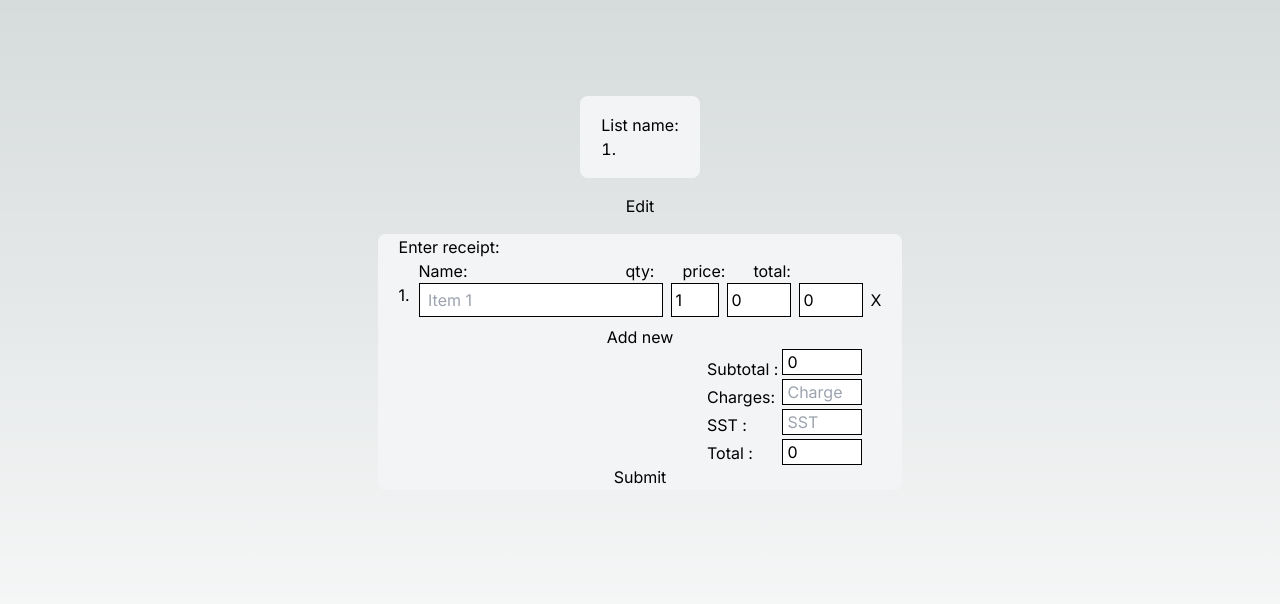
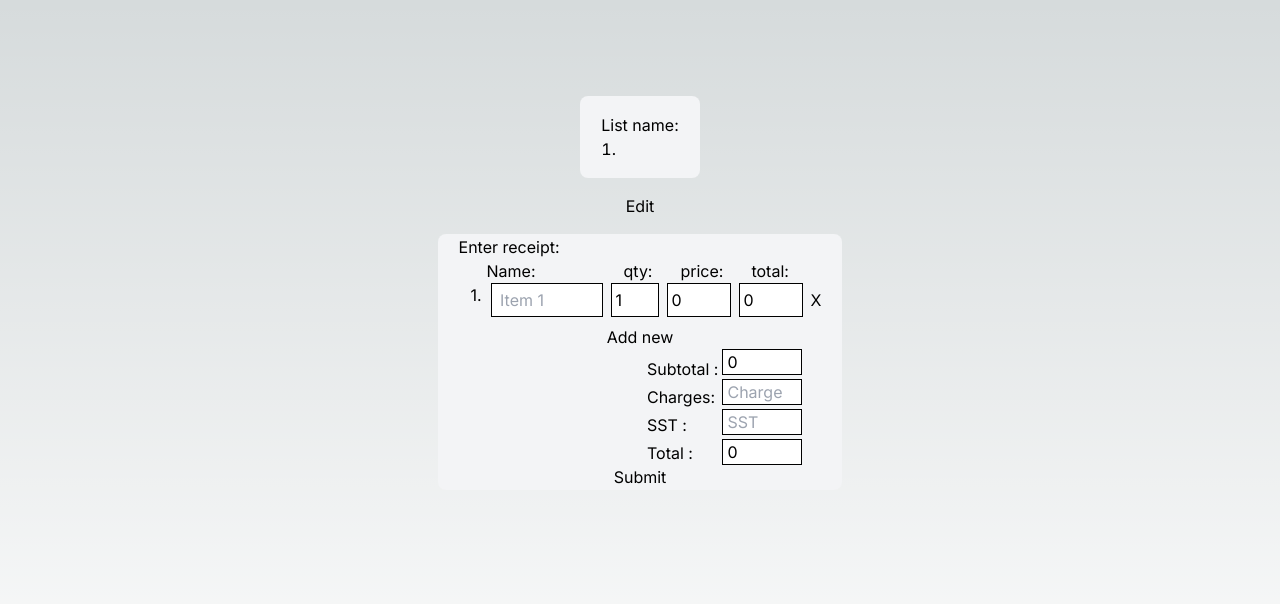
Before and after one commit to hasifjasmi/bs, a Next.js app: page /receipt in a window 1280 px wide. Shown: the top 604 px of the page. Built offline with nearby package versions, Linux system fonts and the light colour scheme.

Commit message:
fixed display

```diff
--- a/app/InputItems.jsx
+++ b/app/InputItems.jsx
@@ -11,10 +11,10 @@ export default function InputItems({
 
   return (
     <div className="input-group">
-      <div className="flex flex-row gap-2 pb-2">
+      <div className="flex flex-row gap-2 pb-2 pl-3">
         <label className="w-3">{index + 1}. </label>
         <input
-          className="border border-black p-1"
+          className="border border-black p-1 w-28"
           placeholder={" Item " + placeholder}
           type={"text"}
           id={item}
--- a/app/receipt/page.jsx
+++ b/app/receipt/page.jsx
@@ -134,11 +134,12 @@ export default function receipt() {
         </ol>
       </div>
       <button onClick={() => (window.location.href = "/")}>Edit</button>
+
       <div className="rounded-lg border border-transparent px-5 transition-colors border-gray-300 bg-gray-100 dark:border-neutral-700 dark:bg-neutral-800/30">
         <h2>Enter receipt:</h2>
         <div className="flex flex-row right-3 gap-2">
-          <label className="pl-5"> Name:</label>
-          <label className="pl-[150px]"> qty:</label>
+          <label className="pl-7"> Name:</label>
+          <label className="pl-20"> qty:</label>
           <label className="pl-5"> price:</label>
           <label className="pl-5"> total:</label>
         </div>
--- a/app/select/page.jsx
+++ b/app/select/page.jsx
@@ -66,6 +66,8 @@ export default function Select() {
     // sessionStorage.setItem("sendBack", formValue);
   }, []);
 
+  const [displaySelected, setDisplaySelected] = useState([]);
+
   const calculateTotalPrice = () => {
     persons.forEach((persons) => {
       var totalPrice = 0.0;
@@ -91,6 +93,7 @@ export default function Select() {
         // console.log(receipt.item[curr.items[x].id].sharedby);
       }
     } catch (error) {}
+    setDisplaySelected([]);
   };
   useEffect(() => {
     calculateTotalPrice();
@@ -129,6 +132,12 @@ export default function Select() {
         className="rounded-lg border border-transparent px-5 py-4 transition-colors border-gray-300 bg-gray-100 dark:border-neutral-700 dark:bg-neutral-800/30
         "
       >
+        <div>
+          Selected Items:
+          {displaySelected.map((str) => (
+            <div key={str.id}>{str}</div>
+          ))}
+        </div>
         <div className="flex flex-col">
           {receipt.item.map((ite) => (
             <button
@@ -153,6 +162,7 @@ export default function Select() {
                     },
                   ],
                 });
+                setDisplaySelected([...displaySelected, ite.name]);
               }}
             >
               <div className="w-3">{Number(ite.id) + 1}.</div>
```
